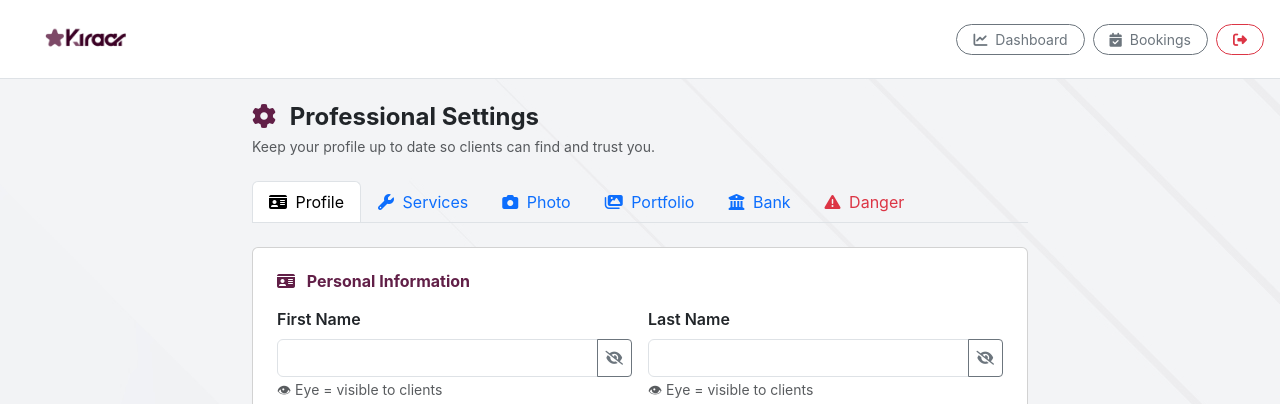
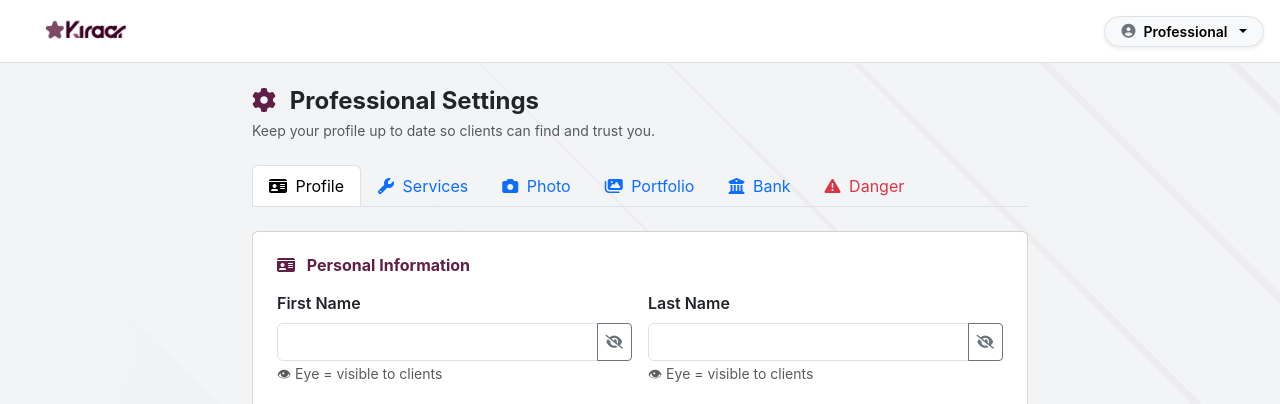
Before and after one commit to justsomto/kiraar, a Flask app: template pkg/templates/edit_professional.html in a window 1280 px wide. Shown: the top 404 px of the page. Run offline with Flask 3, Linux system fonts and the light colour scheme; the template is opened without the code that fills it, so the values that code supplies are empty; some libraries are stand-ins or nearby versions.

Commit message:
Standardize navbar to single dropdown across client and pro settings pages

```diff
--- a/pkg/templates/edit_professional.html
+++ b/pkg/templates/edit_professional.html
@@ -11,23 +11,57 @@
 <body class="inner-page">
 
     <!-- Simple top navbar -->
-    <nav class="navbar navbar-light bg-white border-bottom">
-        <div class="container-fluid px-3 py-2">
-            <a class="navbar-brand" href="/">
+    <nav class="navbar navbar-light bg-white border-bottom py-2">
+        <div class="container-fluid px-3 d-flex justify-content-between align-items-center">
+            <a class="navbar-brand d-flex align-items-center" href="/">
                 <img src="/static/images/logo4.png" alt="Kiraar" style="max-height:36px;">
             </a>
-            <div class="d-flex gap-2">
-                <a href="/find-jobs/" class="btn btn-sm btn-outline-secondary rounded-pill px-3">
-                    <i class="fa-solid fa-chart-line me-1"></i>
-                    <span class="d-none d-sm-inline">Dashboard</span>
-                </a>
-                <a href="/professional/bookings/" class="btn btn-sm btn-outline-secondary rounded-pill px-3">
-                    <i class="fa-solid fa-calendar-check me-1"></i>
-                    <span class="d-none d-sm-inline">Bookings</span>
-                </a>
-                <a href="/logout/" class="btn btn-sm btn-outline-danger rounded-pill px-3">
-                    <i class="fa-solid fa-sign-out-alt"></i>
-                </a>
+
+            <!-- Single Clean Dropdown (Matching find_jobs page) -->
+            <div class="dropdown">
+                <button class="btn btn-light btn-sm rounded-pill dropdown-toggle border px-3 d-flex align-items-center gap-2 shadow-sm" type="button" data-bs-toggle="dropdown" aria-expanded="false">
+                    <i class="fa-solid fa-circle-user text-secondary"></i>
+                    <span class="fw-semibold text-truncate" style="max-width: 140px;">{{ session.get('user_name', professional.first_name if professional else 'Professional') }}</span>
+                </button>
+                <ul class="dropdown-menu dropdown-menu-end shadow-sm border p-2" style="min-width: 220px;">
+                    <li class="px-2 py-1 mb-1 border-bottom">
+                        <span class="small fw-bold text-dark d-block text-truncate">{{ professional.first_name }} {{ professional.last_name }}</span>
+                        <span class="small text-muted d-block" style="font-size:0.75rem;">Verified Pro</span>
+                    </li>
+                    <li>
+                        <a class="dropdown-item py-2" href="/find-jobs/">
+                            <i class="fa-solid fa-briefcase me-2 text-primary"></i> Jobs Feed
+                        </a>
+                    </li>
+                    <li>
+                        <a class="dropdown-item py-2" href="/professional/bookings/">
+                            <i class="fa-solid fa-calendar-check me-2 text-success"></i> My Bookings
+                        </a>
+                    </li>
+                    <li>
+                        <a class="dropdown-item py-2" href="/professional/inbox/">
+                            <i class="fa-solid fa-inbox me-2 text-info"></i> Inbox
+                        </a>
+                    </li>
+                    <li>
+                        <a class="dropdown-item py-2 active bg-light text-dark fw-bold" href="/professional/edit/">
+                            <i class="fa-solid fa-gear me-2 text-secondary"></i> Settings & Profile
+                        </a>
+                    </li>
+                    {% if session.get('has_dual_account') %}
+                    <li>
+                        <a class="dropdown-item py-2 text-warning" href="/switch-role/">
+                            <i class="fa-solid fa-right-left me-2"></i> Switch to Client
+                        </a>
+                    </li>
+                    {% endif %}
+                    <li><hr class="dropdown-divider my-1"></li>
+                    <li>
+                        <a class="dropdown-item py-2 text-danger" href="/logout/">
+                            <i class="fa-solid fa-sign-out-alt me-2"></i> Log Out
+                        </a>
+                    </li>
+                </ul>
             </div>
         </div>
     </nav>
```
Also changed, not shown: pkg/templates/edit_client.html (+44 -15 lines).
